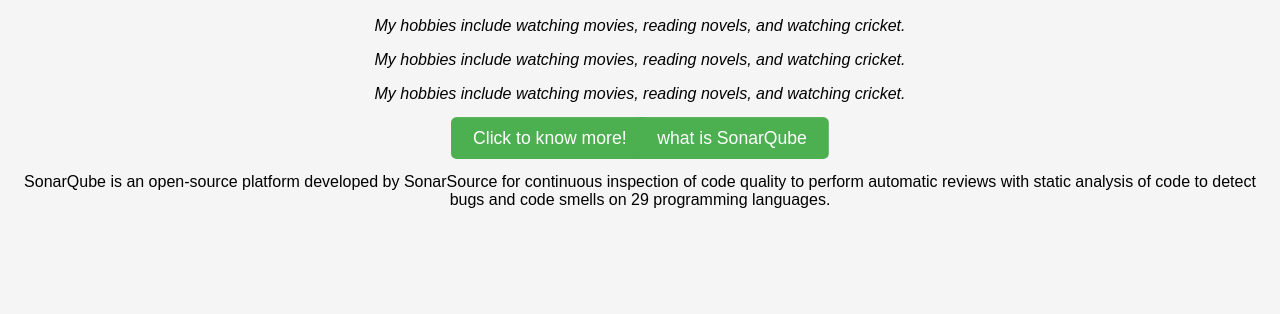
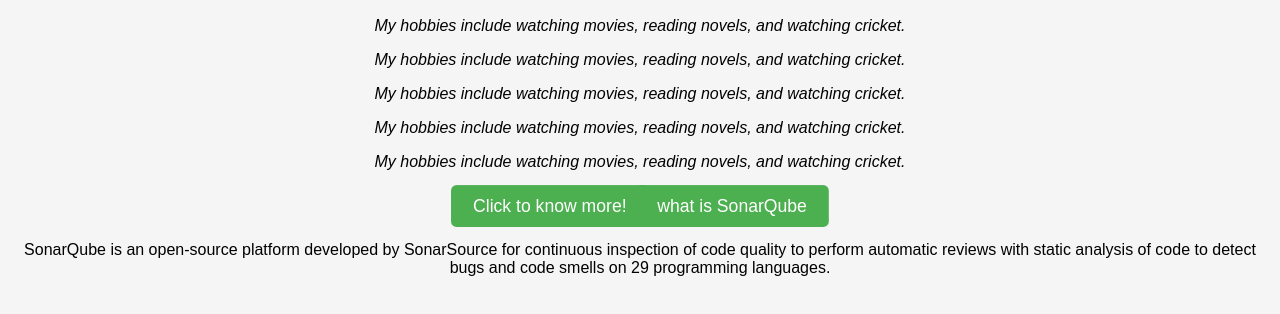
Before and after one commit to MohammadAli62/jenkins-demo, a plain HTML site: page index.html in a window 1280 px wide. Shown: the part 134-448 px from the top of the page. Drawn offline with Linux system fonts and the light colour scheme.

Commit message:
Update index.html

```diff
--- a/index.html
+++ b/index.html
@@ -16,6 +16,9 @@
       <p>My hobbies include watching movies, reading novels, and watching cricket.</p>
       <p>My hobbies include watching movies, reading novels, and watching cricket.</p>
       <p>My hobbies include watching movies, reading novels, and watching cricket.</p>
+            <p>My hobbies include watching movies, reading novels, and watching cricket.</p>
+      <p>My hobbies include watching movies, reading novels, and watching cricket.</p>
+
     </div>
     <button class="button">Click to know more!</button>
       <button class="button">what is SonarQube</button>
```
